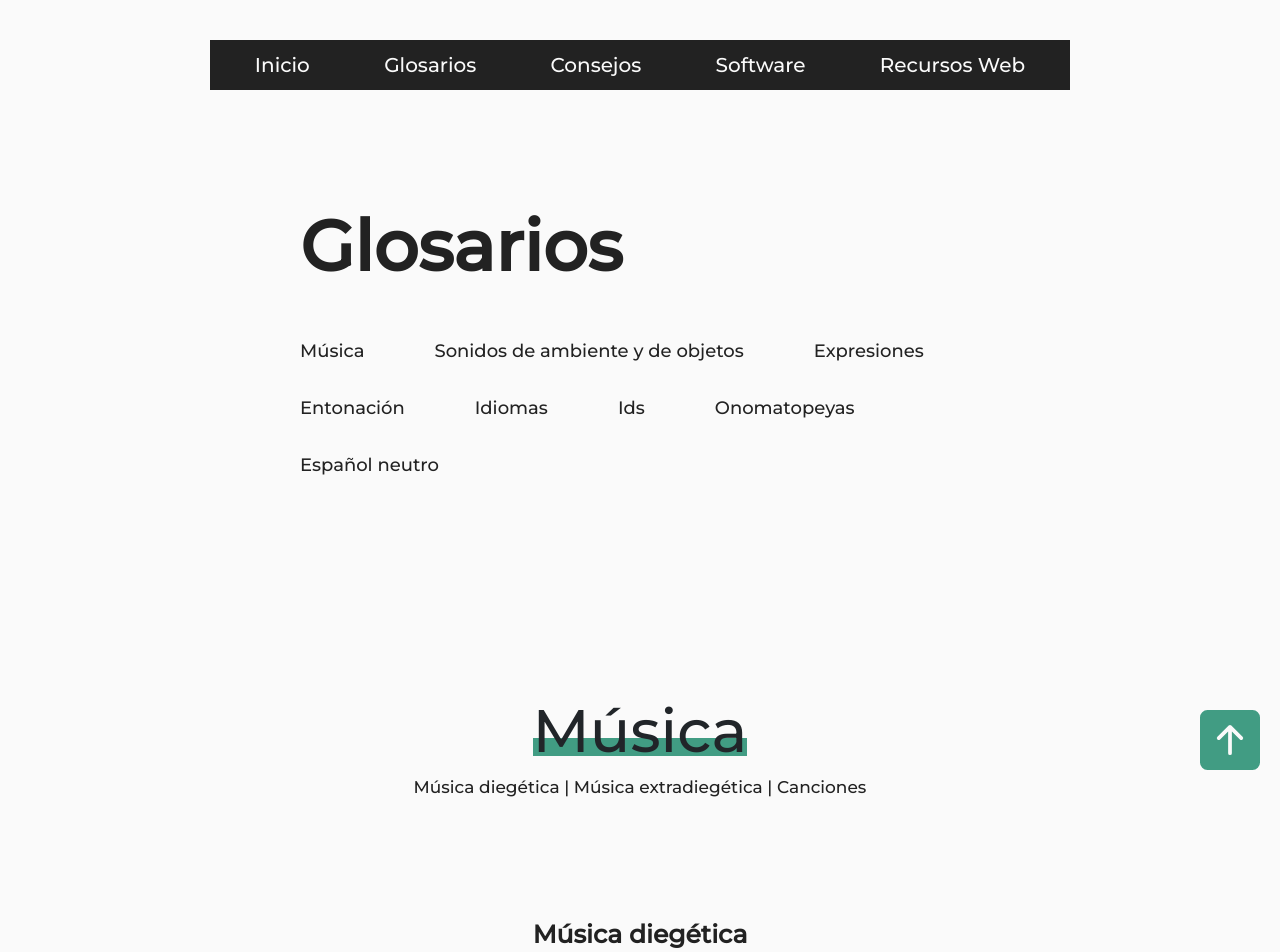
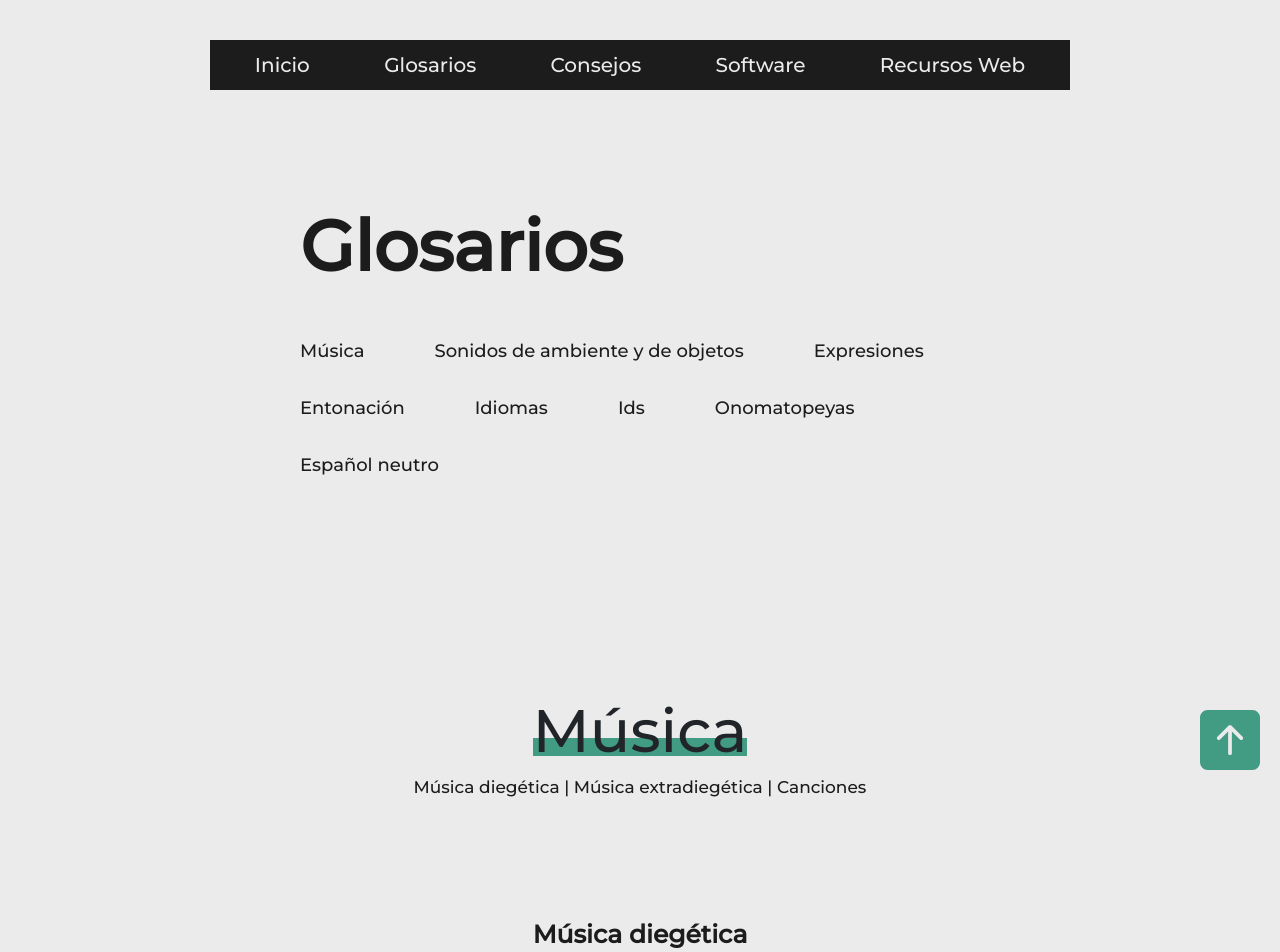
Before and after one commit to debofedre/sps, a website: page paginas/glosarios.html in a window 1280 px wide. Shown: the top 952 px of the page. Drawn offline with nearby package versions, Linux system fonts and the light colour scheme.

Commit message:
fondo gris

```diff
--- a/paginas/glosarios.html
+++ b/paginas/glosarios.html
@@ -74,7 +74,7 @@
           <a href="#ids"><li>Ids</li></a>
           <a href="#onoma"><li>Onomatopeyas</li></a>
         </ul> -->
-          <a class="linksIndex" href="#musica">Música</a>
+          <a class="effect-underline" href="#musica">Música</a>
           <a class="linksIndex" href="#sonidos">Sonidos de ambiente y de objetos</a>
           <a class="linksIndex" href="#expresiones">Expresiones</a>
           <a class="linksIndex" href="#tonos">Entonación</a>
--- a/scss/_glosarios.scss
+++ b/scss/_glosarios.scss
@@ -84,13 +84,13 @@ nav{
     flex-direction:row;
     flex-wrap: wrap;
     padding-top: 30px;
-        padding-left: 300px;
-        padding-right: 170px;
+    padding-left: 300px;
+    padding-right: 170px;
         a{
         margin-right: 70px;
         text-align: left;
         text-decoration: none;
-        color: $textoOscuro;
+        color: $colorSecundario;
         transition: ease-out 0.1s;
         font-size: 18px;
         margin-bottom: 30px;
@@ -105,7 +105,7 @@ nav{
 //     a{
 //     text-align: left;
 //     text-decoration: none;
-//     color: $textoOscuro;
+//     color: $colorSecundario;
 //     transition: ease-out 0.1s;
 //     font-size: 18px;
 //     &:hover{
@@ -179,7 +179,7 @@ th,
 td {
 	padding: 20px;
 	/*background-color:#ffffff38;*/
-	color: $textoClaro;
+	color: $colorSecundario;
 }
 
 th {
@@ -190,7 +190,7 @@ thead {
 	th {
 		border-bottom: 1px solid $colorSecundario;
         text-align: center;
-        color: $textoClaro;
+        color: $colorSecundario;
         font-size: 25px;
 	}
 }
@@ -303,12 +303,12 @@ tbody {
     table{
         box-shadow: 10px 10px 5px rgba(0, 0, 0, 0.37);
         width: 50%;
-        color: $textoClaro;
+        color: $colorSecundario;
         border: $colorPrincipal;
         background-color: $colorSecundario;
         margin: 20px;
         th{
-            color: $textoClaro;
+            color: $colorSecundario;
             padding: 1em;
             background-color: $colorSecundario;
         }
--- a/scss/_variables.scss
+++ b/scss/_variables.scss
@@ -1,20 +1,9 @@
-$colorPrincipal: #fafafa;
-$colorSecundario: #222222;
+$colorPrincipal: #ebebeb;
+$colorSecundario: #1c1c1c;
 $colorTerciario: #419c83;
 $colorPrincipalTrans: #419c8415;
-$textoClaro: #222222;
-$textoOscuro: #222222;
 
-/*$colorPrincipal: #1f1f1f;
-$colorSecundario: #B7B6DBff;
-$colorTerciario: #B7B6DBff;
-$colorPrincipalTrans: #eb542a4b;
-$textoClaro: #000000;
-$textoOscuro: #ffffff;*/
-
-/*$colorPrincipal: #fbe8de;
-$colorSecundario: #eb542a;
-$colorTerciario: #000000;
-$colorPrincipalTrans: #eb542a4b;
-$textoClaro: #ffffff;
-$textoOscuro: #000000;*/
+// $colorPrincipal: #ebebeb;
+// $colorSecundario: #1c1c1c;
+// $colorTerciario: #419c83;
+// $colorPrincipalTrans: #419c8415;
--- a/scss/main.scss
+++ b/scss/main.scss
@@ -31,7 +31,7 @@ html{
             font-weight: bolder;
             font-size: 70px;
             padding-bottom: 20px;
-            color: $textoOscuro;
+            color: $colorSecundario;
             font-family: 'Montserrat', sans-serif;
             /*underline
             text-decoration-line: underline;
@@ -70,9 +70,9 @@ html{
             font-size: 17px;
         }
         .parrafo{
-            color: $textoOscuro;
+            color: $colorSecundario;
             padding-right:500px;
-            font-size: 20px;
+            font-size: 18px;
             }
             .subtitulo{
                 display: inline-block;
```
Also changed, not shown: css/main.css.
